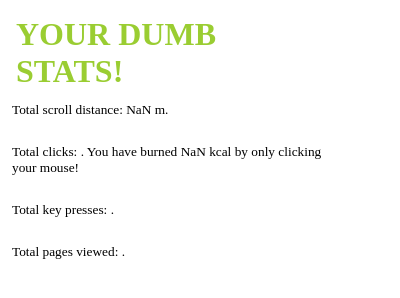
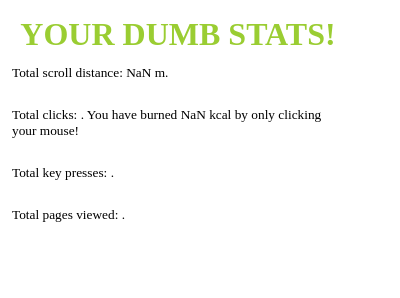
Before and after one commit to bekbeis/dumb-stats, a browser extension: page src/pages/popup/index.html in a window 400 px wide. Drawn offline with Linux system fonts and the light colour scheme; files whose address does not match are found by name.

Commit message:
minor fixes

```diff
--- a/src/pages/popup/index.html
+++ b/src/pages/popup/index.html
@@ -4,12 +4,12 @@
     <title>Dumb Stats Popup</title>
     <style>
         body {
-            height: 280px;
+            height: 260px;
             width: 340px;
             display: flex;
         }
         .heading {
-            width: 240px;
+            width: 340px;
             display: flex;
             justify-content: center;
         }
```
